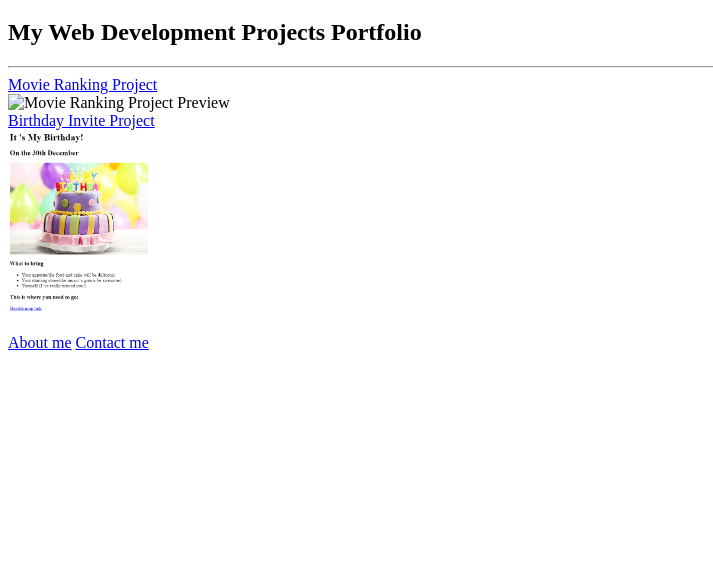
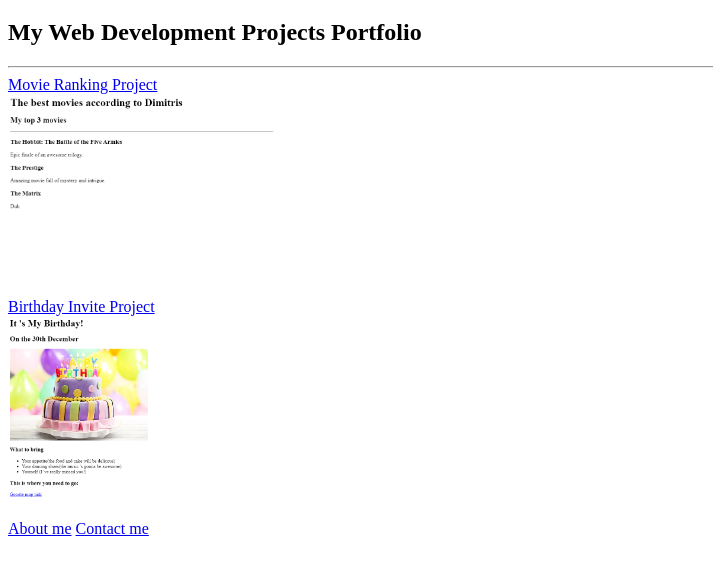
Before and after one commit to Tatar-YO/html-portfolio, a plain HTML site: page index.html in a window 1280 px wide. Shown: the part 61-636 px from the top of the page, without its empty margins (0-713 px from the left). Drawn offline with Linux system fonts and the light colour scheme.

Commit message:
Update index.html

```diff
--- a/index.html
+++ b/index.html
@@ -11,9 +11,9 @@
  <h1>Dimitrios Tatargiotis - Physicist/Web Developer</h1>
  <h2> My Web Development Projects Portfolio</h2>
  <hr />
- <a href="../4.3 HTML Porfolio Project/public/topmovies.html"> Movie Ranking Project </a><br />
-<img src="../4.3 HTML Porfolio Project/assets/images/top movies project.PNG" height = 200 alt="Movie Ranking Project Preview" ><br />
-<a href="../4.3 HTML Porfolio Project/public/mybirthdayinvite.html"> Birthday Invite Project</a><br />
+ <a href="../public/topmovies.html"> Movie Ranking Project </a><br />
+<img src="../assets/images/top movies project.PNG" height = 200 alt="Movie Ranking Project Preview" ><br />
+<a href="../public/mybirthdayinvite.html"> Birthday Invite Project</a><br />
 <img src="assets/images/my birthday project.PNG" height = 200 alt="Birthday Invite PRoject Review"><br />
 <a href= "public/about.html">About me</a>
 <a href="./public/contact.html"> Contact me</a>
```
